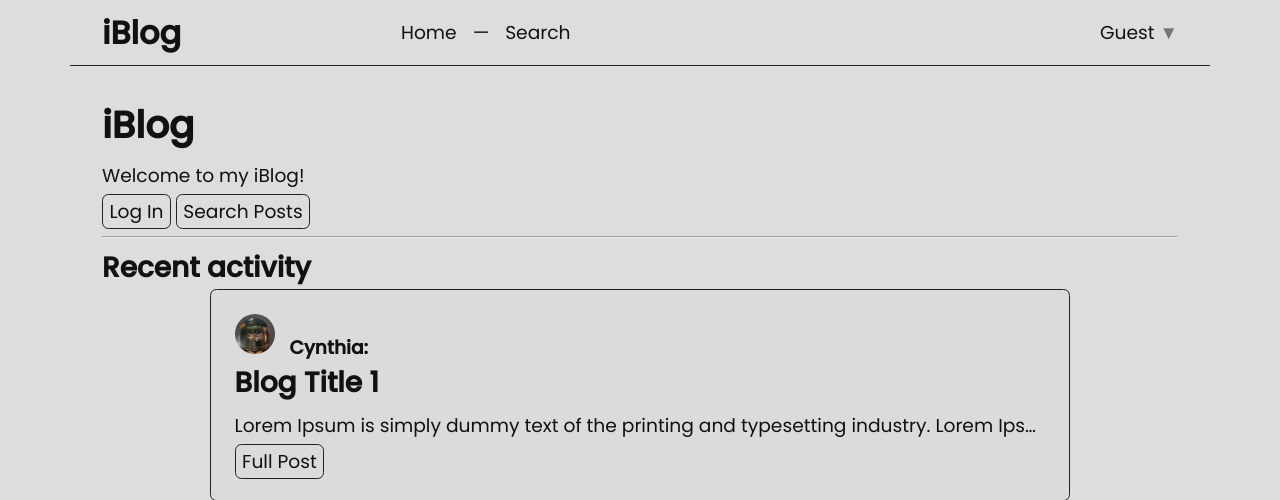
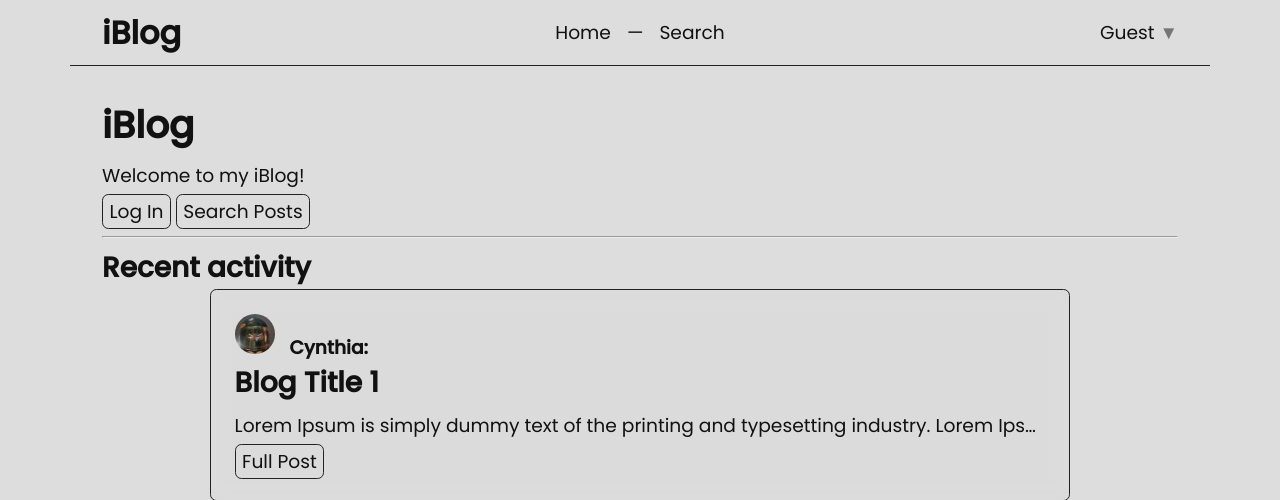
Before and after one commit to arhaankk/iBlog, a PHP site: page /pages/ in a window 1280 px wide. Shown: the top 500 px of the page. Run offline with PHP 8.4, Linux system fonts and the light colour scheme.

Commit message:
Fix nasty header styling issue

```diff
--- a/styles/style.css
+++ b/styles/style.css
@@ -154,6 +154,8 @@ nav > *:last-child {
 	display: flex;
 	gap: 1rem;
 	flex: 2;
+	justify-content: center;
+	padding-left: 0;
 }
 .header-nav > li + li::before {
 	content: '—';
```
